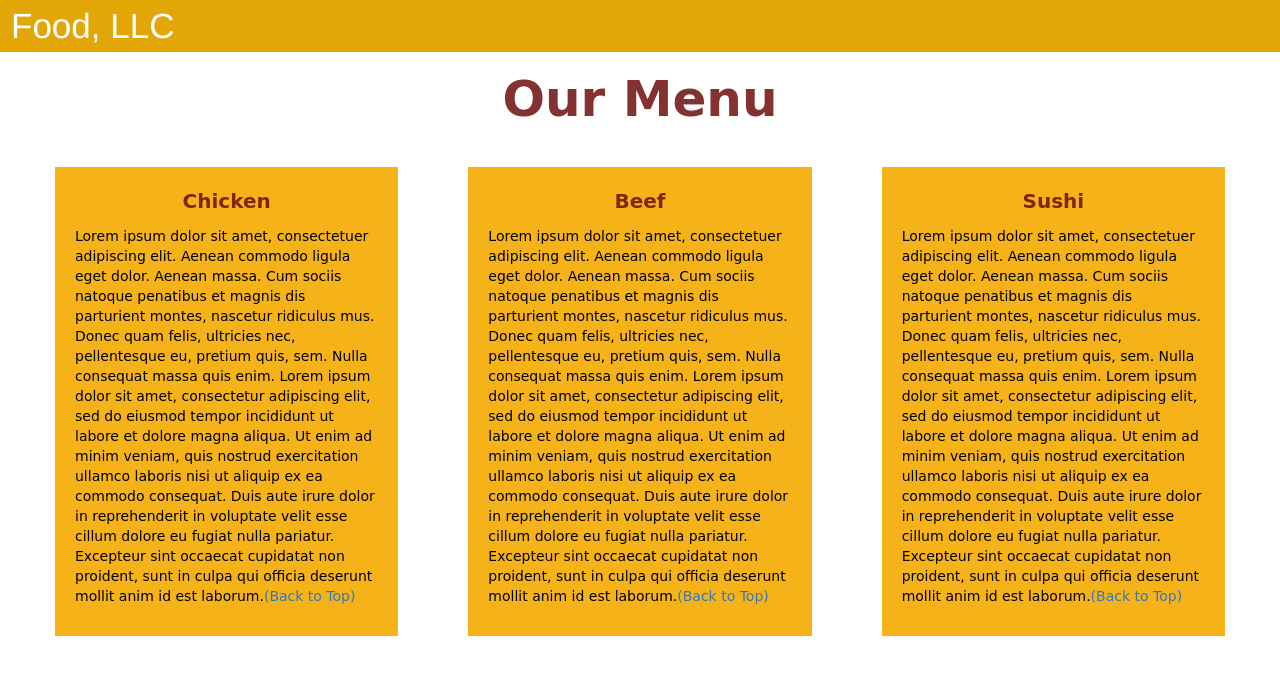
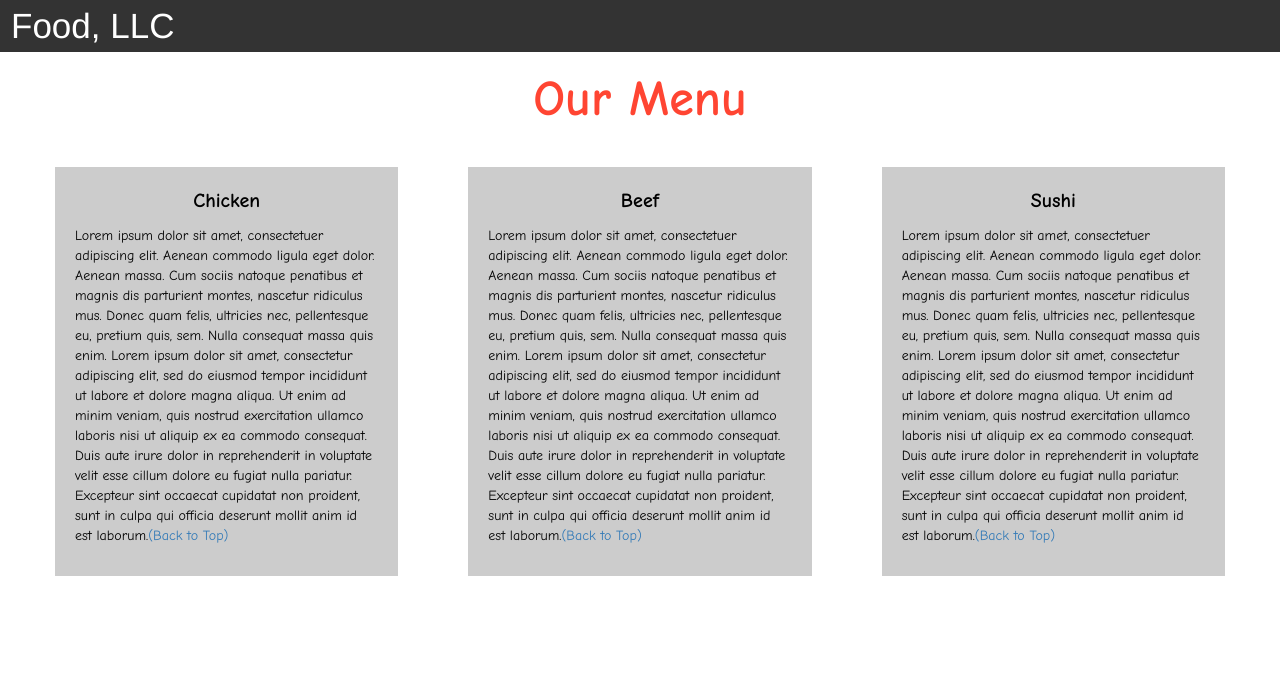
Before and after one commit to 3aPretorius/Assignment-3-test, a plain HTML site: page index.html in a window 1280 px wide. Drawn offline with nearby package versions, Linux system fonts and the light colour scheme.

Commit message:
Update style.css

```diff
--- a/style.css
+++ b/style.css
@@ -6,7 +6,7 @@
 
 .navbar{
 	border-radius: 0px;
-	background-color: rgba(226, 167, 6, 0.993);
+	background-color: rgba(0,0,0,0.8);
 }
 
 .navbar-brand{
@@ -44,9 +44,9 @@
 .main-title{
   margin-bottom: 15px;
   text-align: center;
-  color: #6b0808d5;
+  color: #ff4532;
   font-size: 50px;
-  font-family: 'Original Surfer', cursive;
+  font-family: "Comic Sans MS", cursive, sans-serif;
   font-weight: bold;
 }
 
@@ -61,7 +61,7 @@ li{
 	width: 100%;
 	background-color: white;
 	border-bottom: 1px solid black;
-    color:  rgba(226, 167, 6, 0.993);
+	color: black;
 	display: block;
 }
 
@@ -81,18 +81,15 @@ li{
 	width: auto;
 	height: auto;
 	color: black;
-    background-color:  #f6b319;
-    font-family: 'Original Surfer', cursive;
+	background-color: rgba(0,0,0,0.2);
+	font-family: "Comic Sans MS", cursive, sans-serif;
 	padding: 20px;
 }
-
-
 
 .item-name{
 	text-align: center;
 	font-size: 20px;
 	font-weight: bold;
-    color: #6b0808d5;
 }
 
 #top{
```
Lines whose indentation alone changed are shown as unchanged.
